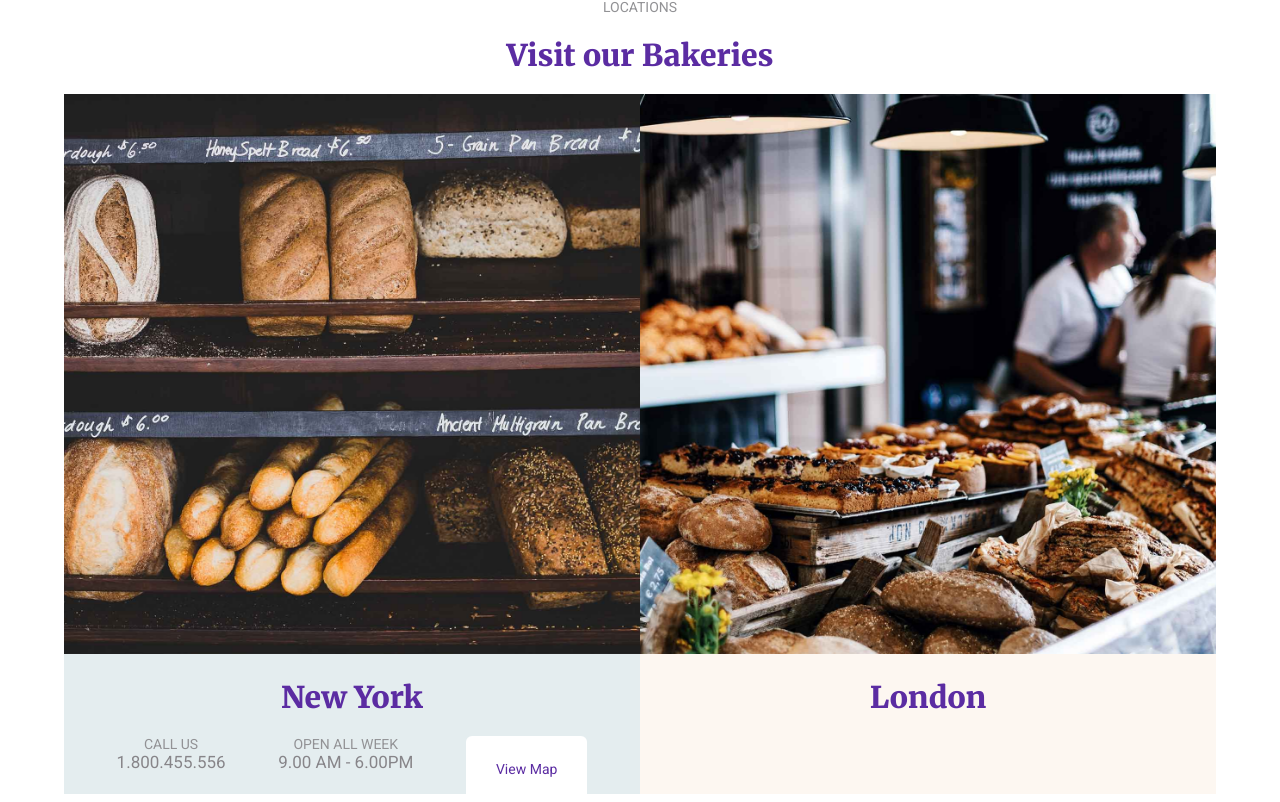
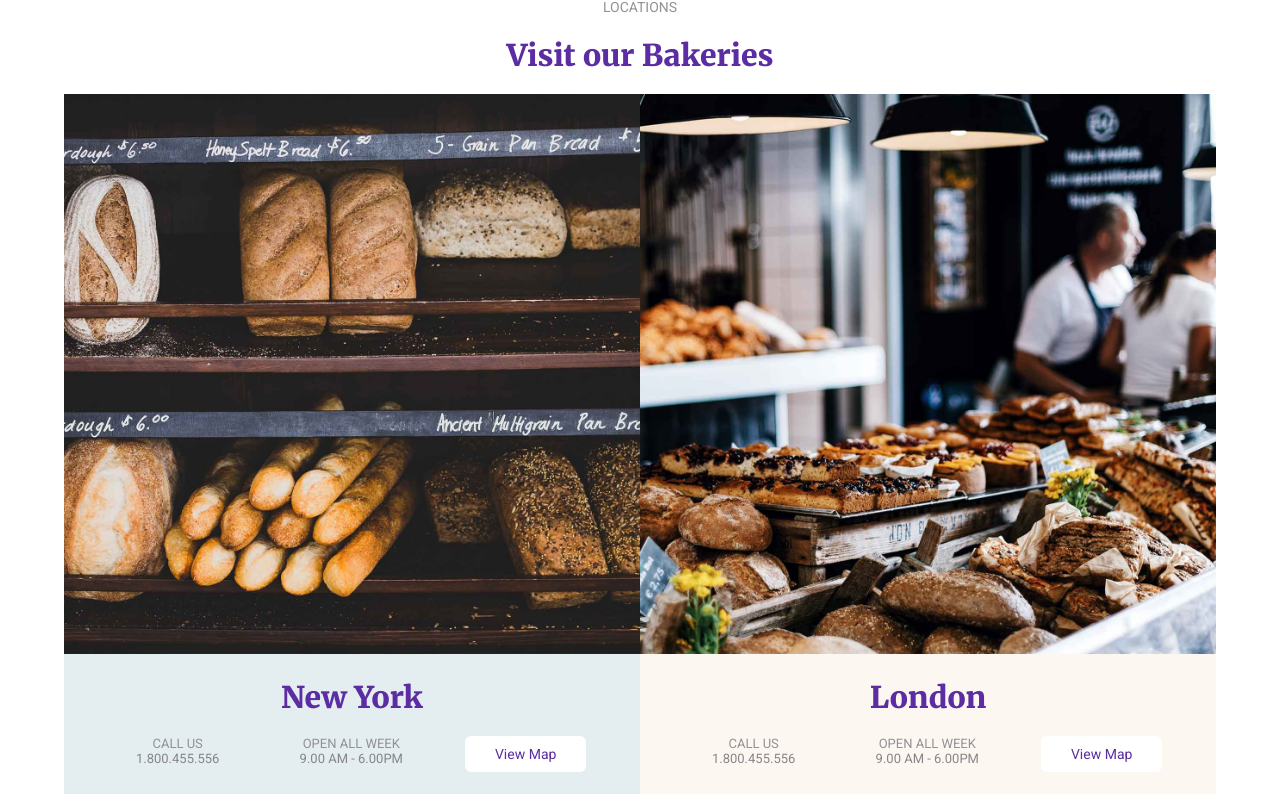
Before and after one commit to Osnago-L/proj-html-vuejs, a Vue app: page / in a window 1280 px wide. Shown: the part 4959-5761 px from the top of the page. Built offline with nearby package versions, Linux system fonts and the light colour scheme.

Commit message:
locations sections css end

```diff
--- a/src/components/sections/Locations.vue
+++ b/src/components/sections/Locations.vue
@@ -25,7 +25,15 @@
             <div class="location-info">
                 <h1 class="title">London</h1>
                 <div>
-
+                    <div>
+                        <span class="title-header">Call Us</span>
+                        <span class="subtitle-p">1.800.455.556</span>
+                    </div>
+                    <div>
+                        <span class="title-header">Open All Week</span>
+                        <span class="subtitle-p">9.00 AM - 6.00PM</span>
+                    </div>
+                    <button class="button-white">View Map</button>
                 </div>
             </div>
         </div>
@@ -68,12 +76,20 @@ export default {
     .location-info{
         &>div{
             display: flex;
+            align-items: flex-start;
             justify-content: space-evenly;
 
             &>div{
+                width: 120px;
                 display: flex;
                 flex-direction: column;
-                justify-content: space-evenly;
+
+            & span:first-child{
+                font-size: 13px;
+            }
+            & span:nth-child(2){
+                font-size: 13px;
+            }
             }
         }
     }
```
